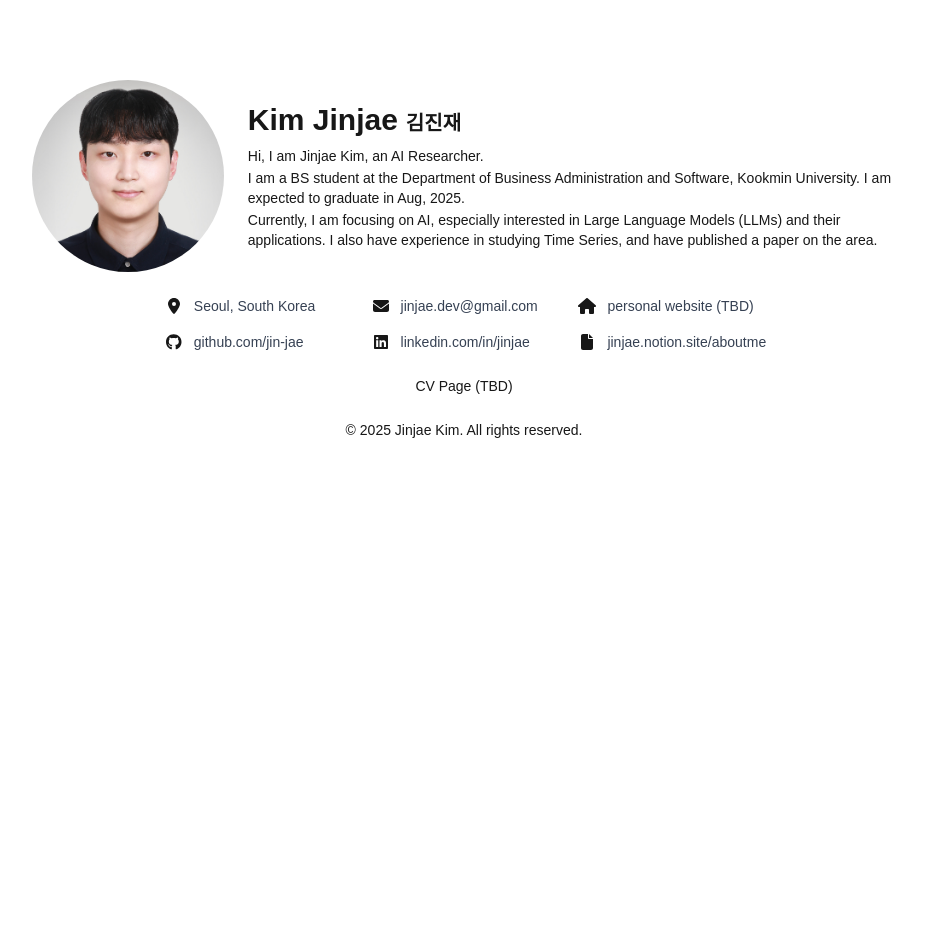
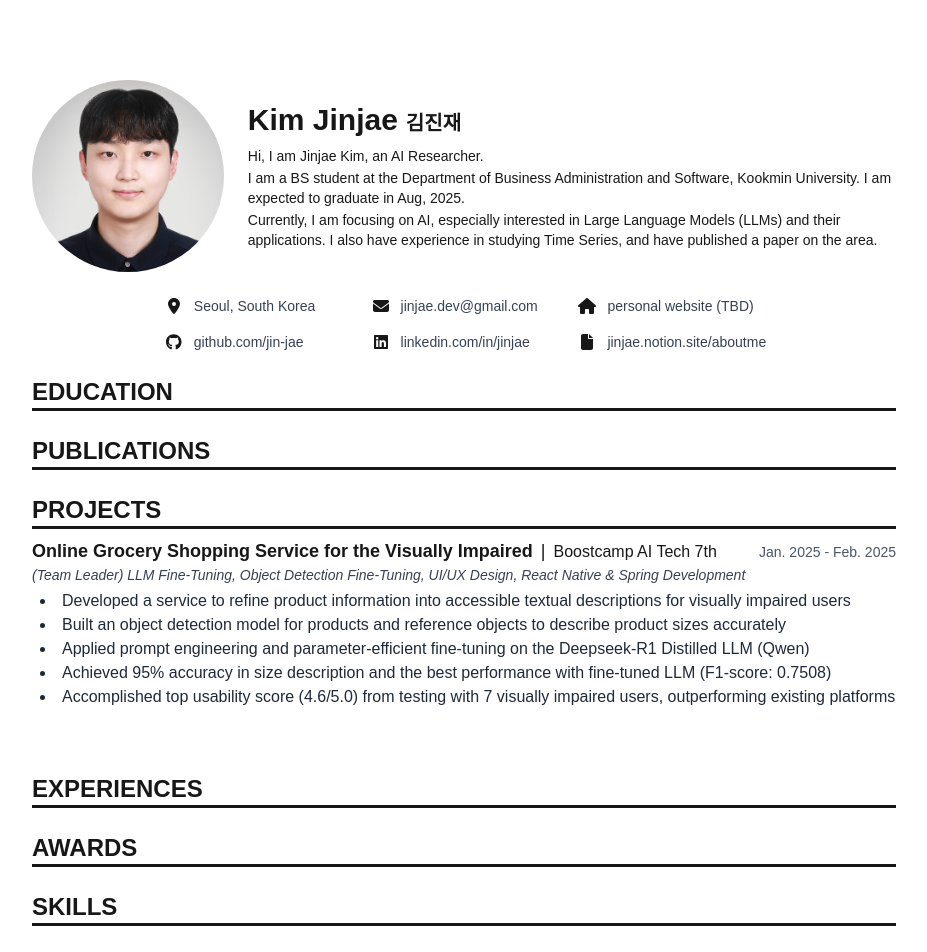
Before and after one commit to jin-jae/jin-jae.github.io, a Next.js app: page / in a window 1280 px wide. Shown: the top 952 px of the page, without its empty margins (176-1103 px from the left). Before the commit the page ends 800 px from the top, so only its background shows below. Built offline with nearby package versions, Linux system fonts and the light colour scheme.

Commit message:
feat: resume contents

```diff
--- a/src/app/page.tsx
+++ b/src/app/page.tsx
@@ -1,15 +1,37 @@
-import Links from "@/components/BioLinks";
+import BioLinks from "@/components/BioLinks";
 import Profile from "@/components/Profile";
+import Experiences from "@/components/Experiences";
+import Title from "@/modal/Title";
 
 export default function Home() {
   return (
     <div className="flex flex-col items-center space-y-6 min-h-screen max-w-5xl mx-auto p-4 pb-20 sm:p-20">
       <Profile />
-      <Links />
-      <main className="flex flex-col gap-[32px]">
-        <p className="text-sm text-center">
-          CV Page (TBD)
-        </p>
+      <BioLinks />
+      <main className="flex flex-col w-full">
+        <Title title="EDUCATION" />
+      </main>
+      <main className="flex flex-col w-full">
+        <Title title="PUBLICATIONS" />
+      </main>
+      <main className="flex flex-col w-full">
+        <Title title="PROJECTS" />
+        <Experiences />
+      </main>
+      <main className="flex flex-col w-full">
+        <Title title="EXPERIENCES" />
+      </main>
+      <main className="flex flex-col w-full">
+        <Title title="AWARDS" />
+      </main>
+      <main className="flex flex-col w-full">
+        <Title title="SKILLS" />
+      </main>
+      <main className="flex flex-col w-full">
+        <Title title="ADDITIONAL EXPERIENCES" />
+      </main>
+      <main className="flex flex-col w-full">
+        <Title title="LANGUAGE" />
       </main>
       <footer className="items-center justify-center text-sm">
         © 2025 Jinjae Kim. All rights reserved.
--- /dev/null
+++ b/src/components/Experiences.tsx
@@ -0,0 +1,12 @@
+import ProjectData from "@/data/ProjectData";
+import Experience from "@/modal/Experience";
+
+export default function Experiences() {
+  return (
+    <section className="py-2">
+      {ProjectData.map((proj: any, idx: any) => (
+        <Experience key={idx} {...proj} />
+      ))}
+    </section>
+  );
+}
--- /dev/null
+++ b/src/data/ProjectData.tsx
@@ -0,0 +1,19 @@
+import { ExperienceProps } from "@/types/ExperienceProps";
+
+const experienceData: ExperienceProps[] = [
+  {
+    title: 'Online Grocery Shopping Service for the Visually Impaired',
+    from: 'Boostcamp AI Tech 7th',
+    period: 'Jan. 2025 - Feb. 2025',
+    role: '(Team Leader) LLM Fine-Tuning, Object Detection Fine-Tuning, UI/UX Design, React Native & Spring Development',
+    description: [
+      'Developed a service to refine product information into accessible textual descriptions for visually impaired users',
+      'Built an object detection model for products and reference objects to describe product sizes accurately',
+      'Applied prompt engineering and parameter-efficient fine-tuning on the Deepseek-R1 Distilled LLM (Qwen)',
+      'Achieved 95% accuracy in size description and the best performance with fine-tuned LLM (F1-score: 0.7508)',
+      'Accomplished top usability score (4.6/5.0) from testing with 7 visually impaired users, outperforming existing platforms',
+    ],
+  },
+];
+
+export default experienceData;
--- /dev/null
+++ b/src/modal/Experience.tsx
@@ -0,0 +1,31 @@
+import { ExperienceProps } from "@/types/ExperienceProps";
+
+export default function Experience({ title, from, period, role, description, results }: ExperienceProps) {
+  return (
+    <div className="mb-8">
+      <div className="flex justify-between items-baseline">
+        <div className="flex flex-row items-baseline space-x-2">
+          <h3 className="text-lg font-semibold">{title}</h3>
+          <p className="text-lg">|</p>
+          <p className="font-medium">{from}</p>
+        </div>
+        <span className="text-sm text-gray-600 dark:text-gray-400">{period}</span>
+      </div>
+      <p className="text-sm italic text-gray-700 dark:text-gray-300 mb-1">
+        <span className="font-medium">{role}</span>
+      </p>
+      <ul className="ml-2 list-disc list-inside text-gray-800 dark:text-gray-200 mb-2">
+        {description.map((item: any, idx: any) => (
+          <li key={idx}>{item}</li>
+        ))}
+      </ul>
+      { results &&
+        <div className="ml-4 list-disc list-inside text-sm text-gray-800 dark:text-gray-200">
+          {results.map((item: any, idx: any) => (
+            <p key={idx}>{item}</p>
+          ))}
+        </div>
+      }
+    </div>
+  );
+}
--- /dev/null
+++ b/src/modal/Title.tsx
@@ -0,0 +1,10 @@
+import { TitleProps } from "@/types/TitleProps";
+
+export default function Title({ title }: TitleProps) {
+  return (
+    <div>
+      <h2 className="text-2xl font-bold border-b">{title}</h2>
+      <hr className="border-t-2" />
+    </div>
+  );
+}
--- /dev/null
+++ b/src/types/ExperienceProps.tsx
@@ -0,0 +1,8 @@
+export interface ExperienceProps {
+  title: string;
+  from: string;
+  period: string;
+  role: string;
+  description: string[];
+  results?: string[];
+}
--- /dev/null
+++ b/src/types/TitleProps.tsx
@@ -0,0 +1,3 @@
+export interface TitleProps {
+  title: string;
+}
```
